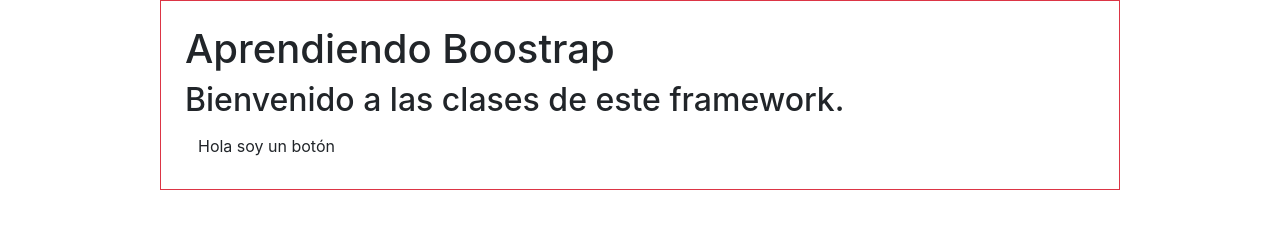
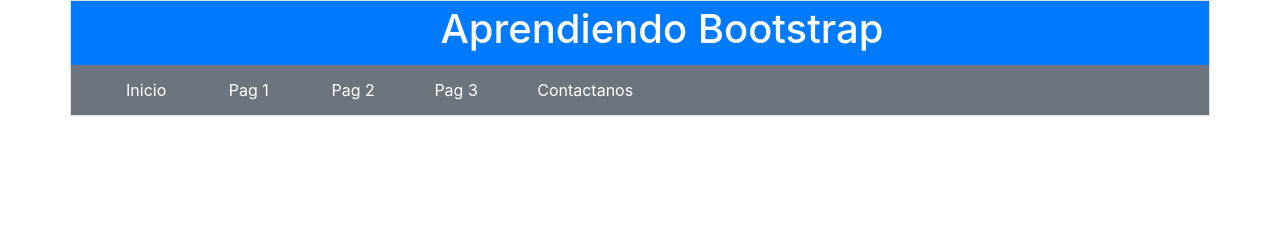
Before and after one commit to JoseLG03/Bootstrap-4, a plain HTML site: page index.html in a window 1280 px wide. Drawn offline with Linux system fonts and the light colour scheme.

Commit message:
Columnas y filas Boostrap

```diff
--- a/index.html
+++ b/index.html
@@ -3,13 +3,26 @@
     <head>
         <meta charset="utf-8">
         <title>Aprendiendo Boostrap 4</title>
-        <link rel="stylesheet" href="./bootstrap/css/bootstrap.min.css">
+        <link rel="stylesheet" href="./bootstrap/css/bootstrap.min.css" />
+        <link rel="stylesheet" href="styles.css" />
     </head>
     <body>
-        <div class="mi-web w-75 m-auto p-4 border border-danger">
-            <h1>Aprendiendo Boostrap</h1>
-            <h2>Bienvenido a las clases de este framework.</h2>
-            <button class="btn btn-sucess">Hola soy un botón</button>
+        <div class="container border">
+            <div class="row">
+                <header class="col-12 bg-primary text-white p-1 pl-5" id="header" >
+                    <h1>Aprendiendo Bootstrap</h1>
+                </header>
+                <nav id="menu" class="col-12 bg-secondary text-white">
+                    <ul class="row w-50">
+                        <li class="col">Inicio</li>
+                        <li class="col">Pag 1</li>
+                        <li class="col">Pag 2</li>
+                        <li class="col">Pag 3</li>
+                        <li class="col">Contactanos</li>
+                    </ul>
+
+                </nav>
+            </div>
         </div>
         <script  type="text/javascript" src="./jquery/jquery-3.5.1.min.js"></script>
         <script type="text/javascript" src="./bootstrap/js/bootstrap.min.js"></script>
--- /dev/null
+++ b/styles.css
@@ -0,0 +1,12 @@
+#menu{
+    height: 50px;
+}
+#menu ul li{
+    list-style: none;
+    text-decoration: none;
+    line-height: 50px;
+}
+
+#header h1{
+    text-align: center;
+}
```
